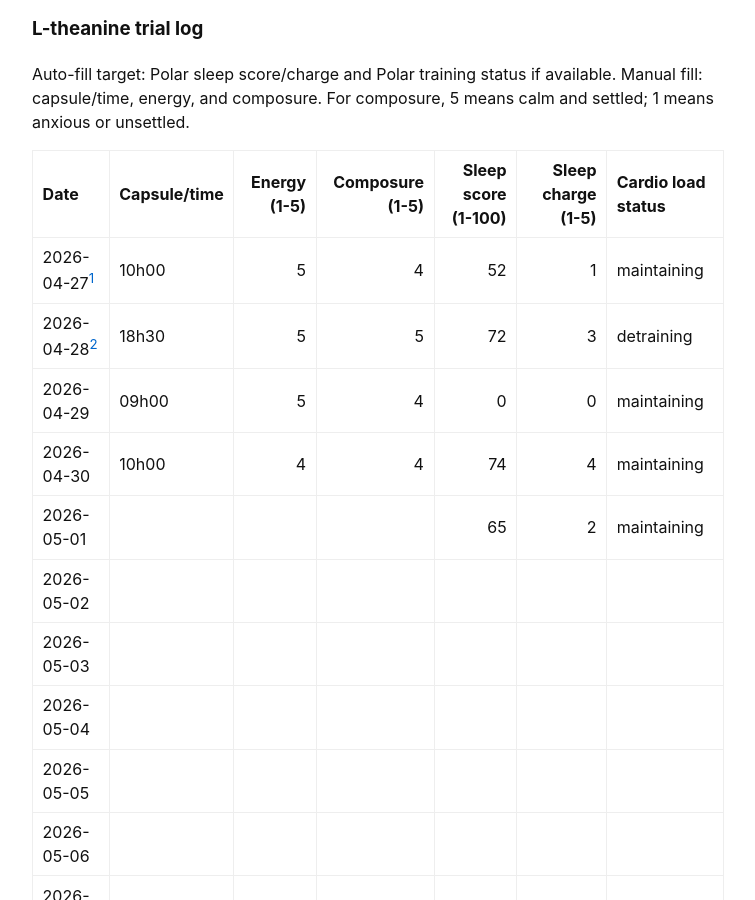
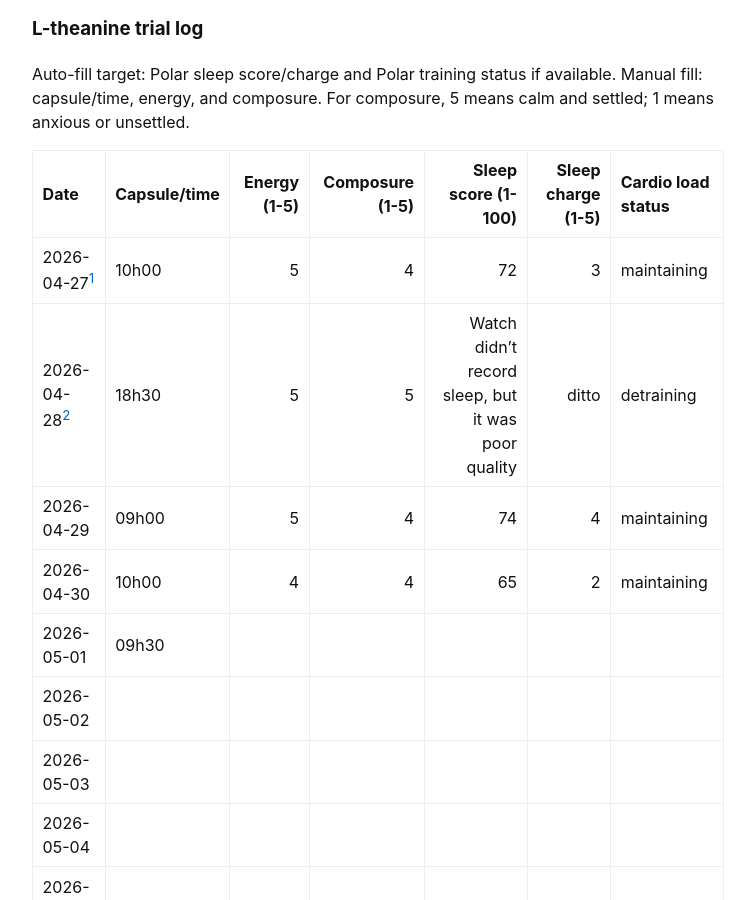
Before and after one commit to kiankyars/kiankyars.github.io, a Jekyll site: the page built from _posts/blog/2026-02-04-biomaxing.md, in a window 1280 px wide and 900 px high, scrolled down 1362 px. Shown: the whole window, without its empty margins (262-1017 px from the left). Built offline with Jekyll 4.4.1, drawn with Linux system fonts in a browser that asks for light colours.

Commit message:
final biomaxing sleep log alignment

```diff
--- a/_posts/blog/2026-02-04-biomaxing.md
+++ b/_posts/blog/2026-02-04-biomaxing.md
@@ -33,11 +33,11 @@ Auto-fill target: Polar sleep score/charge and Polar training status if availabl
 
 | Date | Capsule/time | Energy (1-5) | Composure (1-5) | Sleep score (1-100) | Sleep charge (1-5) | Cardio load status |
 |---|---|---:|---:|---:|---:|---|
-| 2026-04-27[^1] | 10h00 | 5 | 4 | 52 | 1 | maintaining |
-| 2026-04-28[^2] | 18h30 | 5 | 5 | 72 | 3 | detraining |
-| 2026-04-29 | 09h00 | 5 | 4 | 0 | 0 | maintaining |
-| 2026-04-30 | 10h00 | 4 | 4 | 74 | 4 | maintaining |
-| 2026-05-01 |  |  |  | 65 | 2 | maintaining |
+| 2026-04-27[^1] | 10h00 | 5 | 4 | 72 | 3 | maintaining |
+| 2026-04-28[^2] | 18h30 | 5 | 5 | Watch didn't record sleep, but it was poor quality | ditto | detraining |
+| 2026-04-29 | 09h00 | 5 | 4 | 74 | 4 | maintaining |
+| 2026-04-30 | 10h00 | 4 | 4 | 65 | 2 | maintaining |
+| 2026-05-01 | 09h30 |  |  |  |  |  |
 | 2026-05-02 |  |  |  |  |  |  |
 | 2026-05-03 |  |  |  |  |  |  |
 | 2026-05-04 |  |  |  |  |  |  |
```
